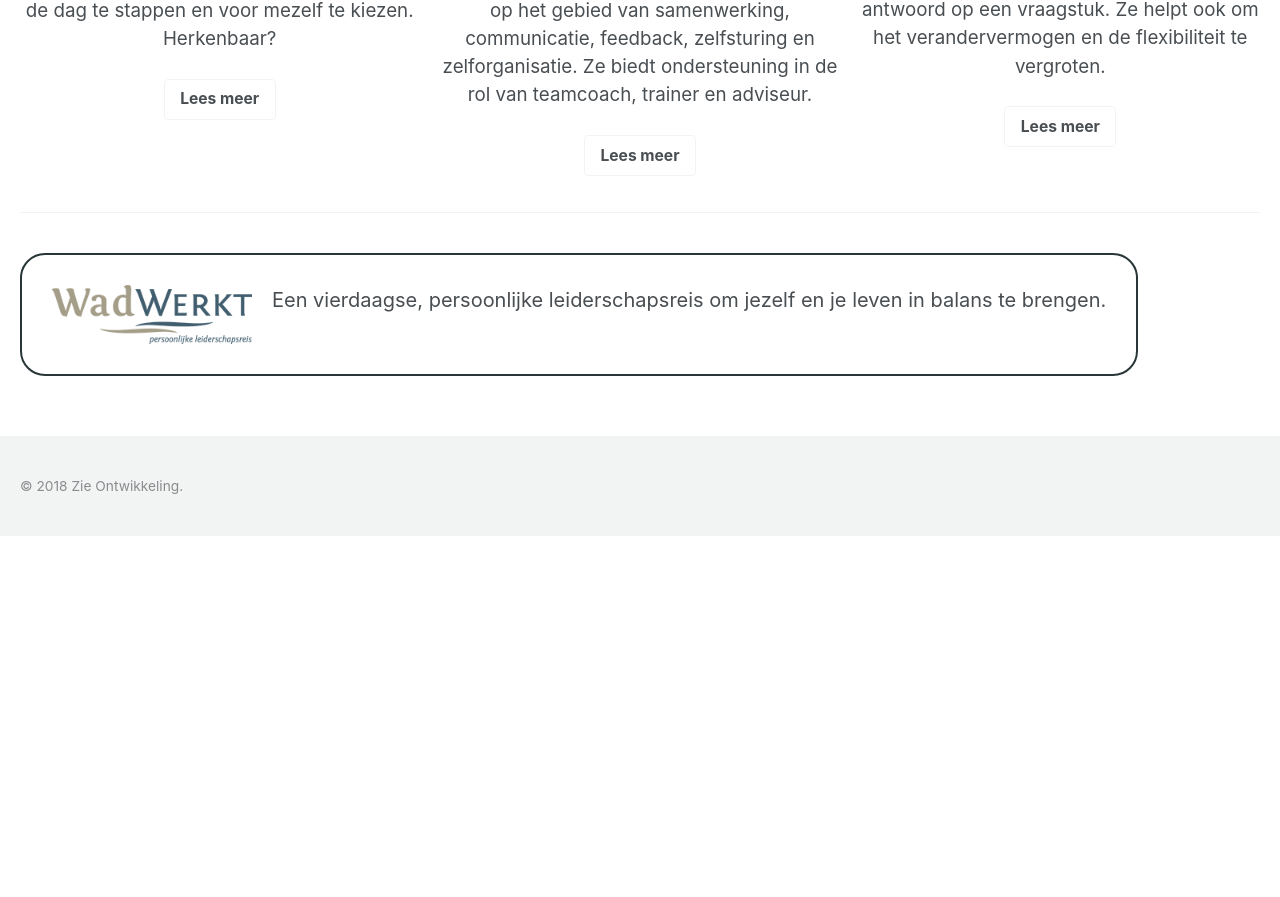
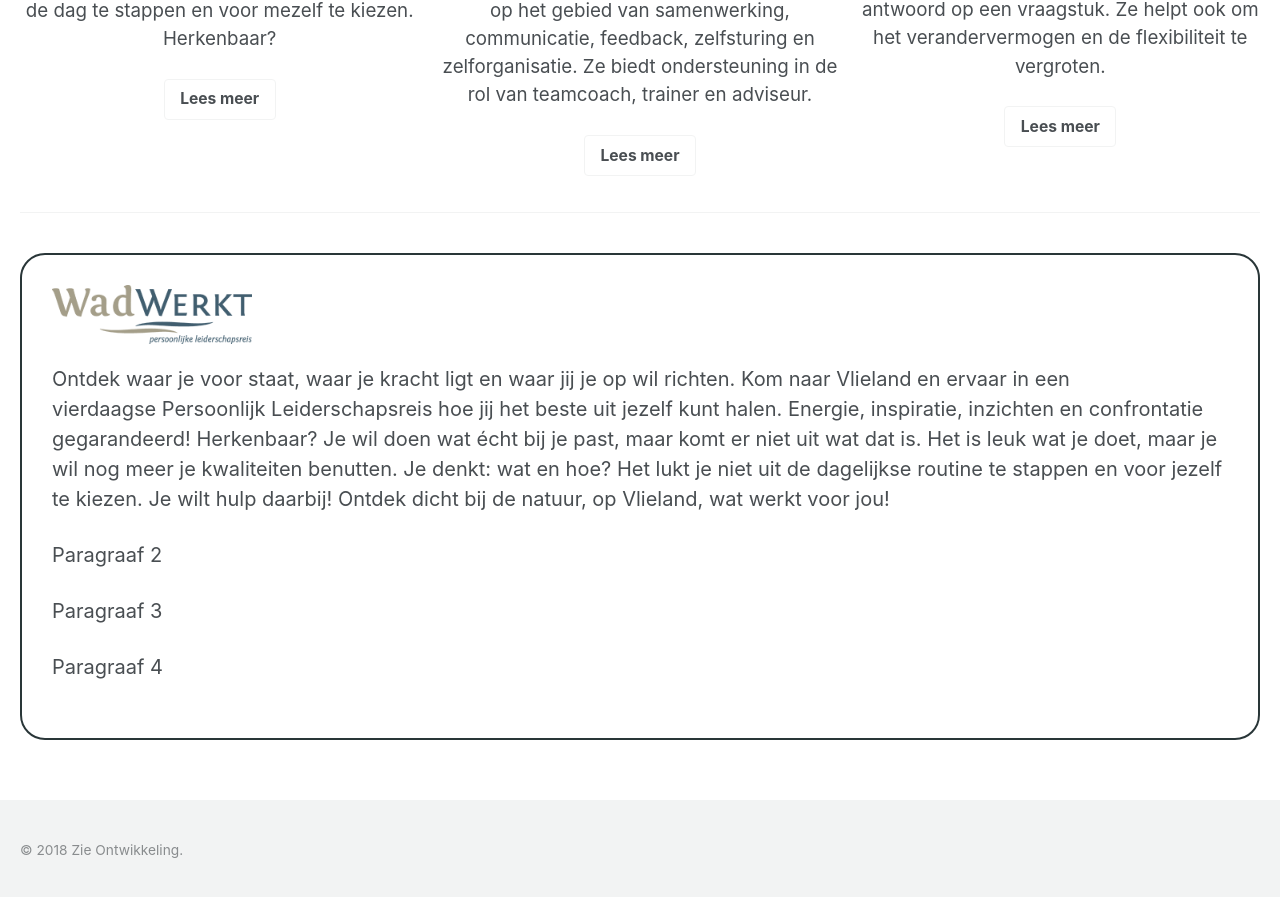
Before and after one commit to twinmum1/zie-ontwikkeling, a Jekyll site: the page built from _pages/proef.md, in a window 1280 px wide and 900 px high, scrolled down 1024 px. Shown: the top 897 px of the window. Built offline with Jekyll 4.4.1, drawn with Linux system fonts in a browser that asks for light colours; before the commit the page ends 1560 px from its top, so only the background shows below that.

Commit message:
Update proef.md

```diff
--- a/_pages/proef.md
+++ b/_pages/proef.md
@@ -49,6 +49,14 @@ feature_row:
     <a href="http://www.wad-werkt.nl"><img width="200" height="58" src="https://twinmum1.github.io/zie-ontwikkeling/assets/images/wadwerkt-logo-colour.png" alt="wad-werkt.nl"/></a>
   </div>
   <div style="float: left; padding: 10px;">
-    <p>Een vierdaagse, persoonlijke leiderschapsreis om jezelf en je leven in balans te brengen.</p>
+    <p>Ontdek waar je voor staat, waar je kracht ligt en waar jij je op wil richten. Kom naar Vlieland en ervaar in een vierdaagse Persoonlijk Leiderschapsreis hoe jij het beste uit jezelf kunt halen. Energie, inspiratie, inzichten en confrontatie gegarandeerd!
+Herkenbaar?
+Je wil doen wat écht bij je past, maar komt er niet uit wat dat is.
+Het is leuk wat je doet, maar je wil nog meer je kwaliteiten benutten. Je denkt: wat en hoe?
+Het lukt je niet uit de dagelijkse routine te stappen en voor jezelf te kiezen. Je wilt hulp daarbij!
+Ontdek dicht bij de natuur, op Vlieland, wat werkt voor jou!</p>
+    <p>Paragraaf 2</p>
+    <p>Paragraaf 3</p>
+    <p>Paragraaf 4</p>
   </div>
 </div>
```
